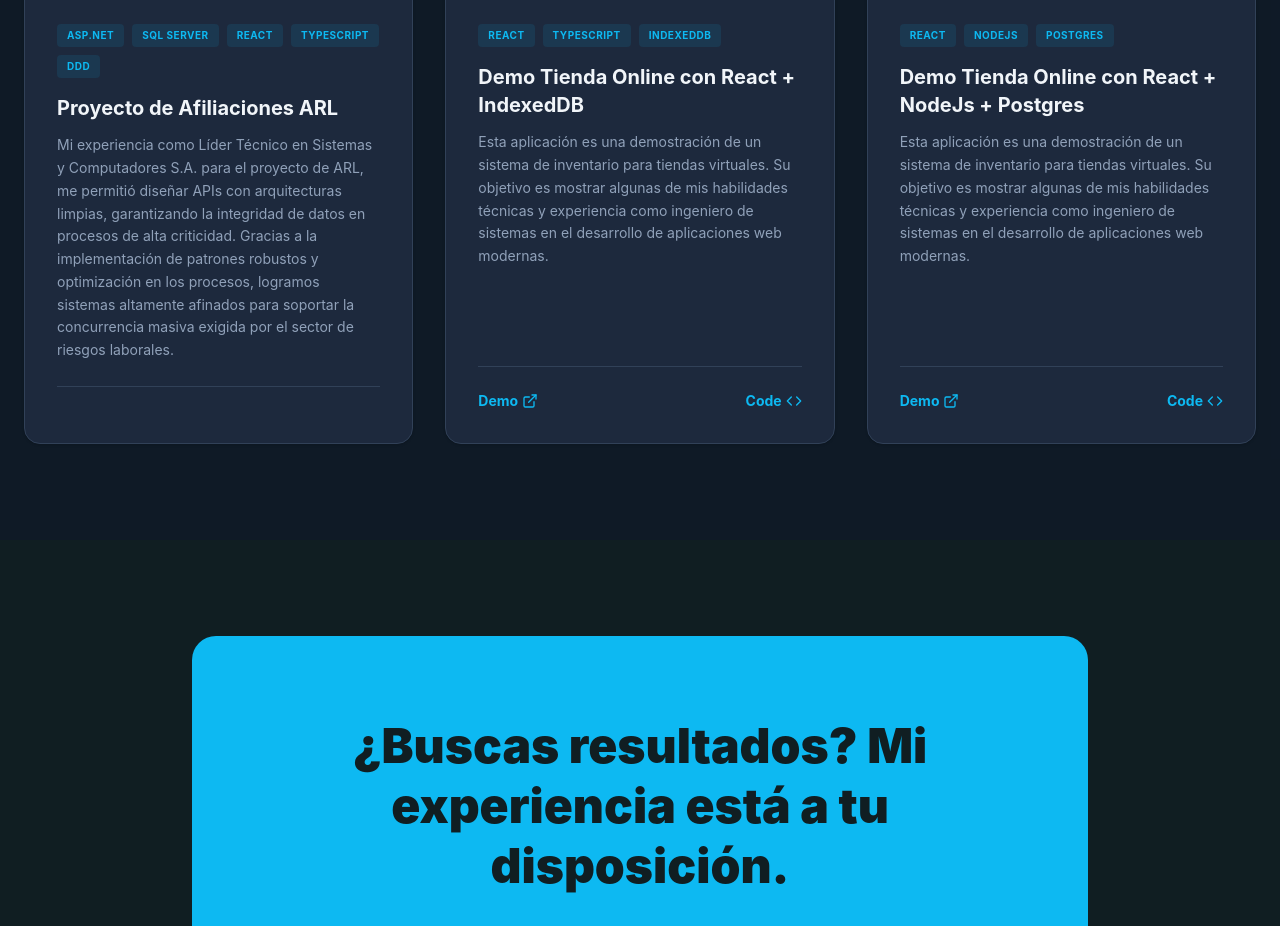
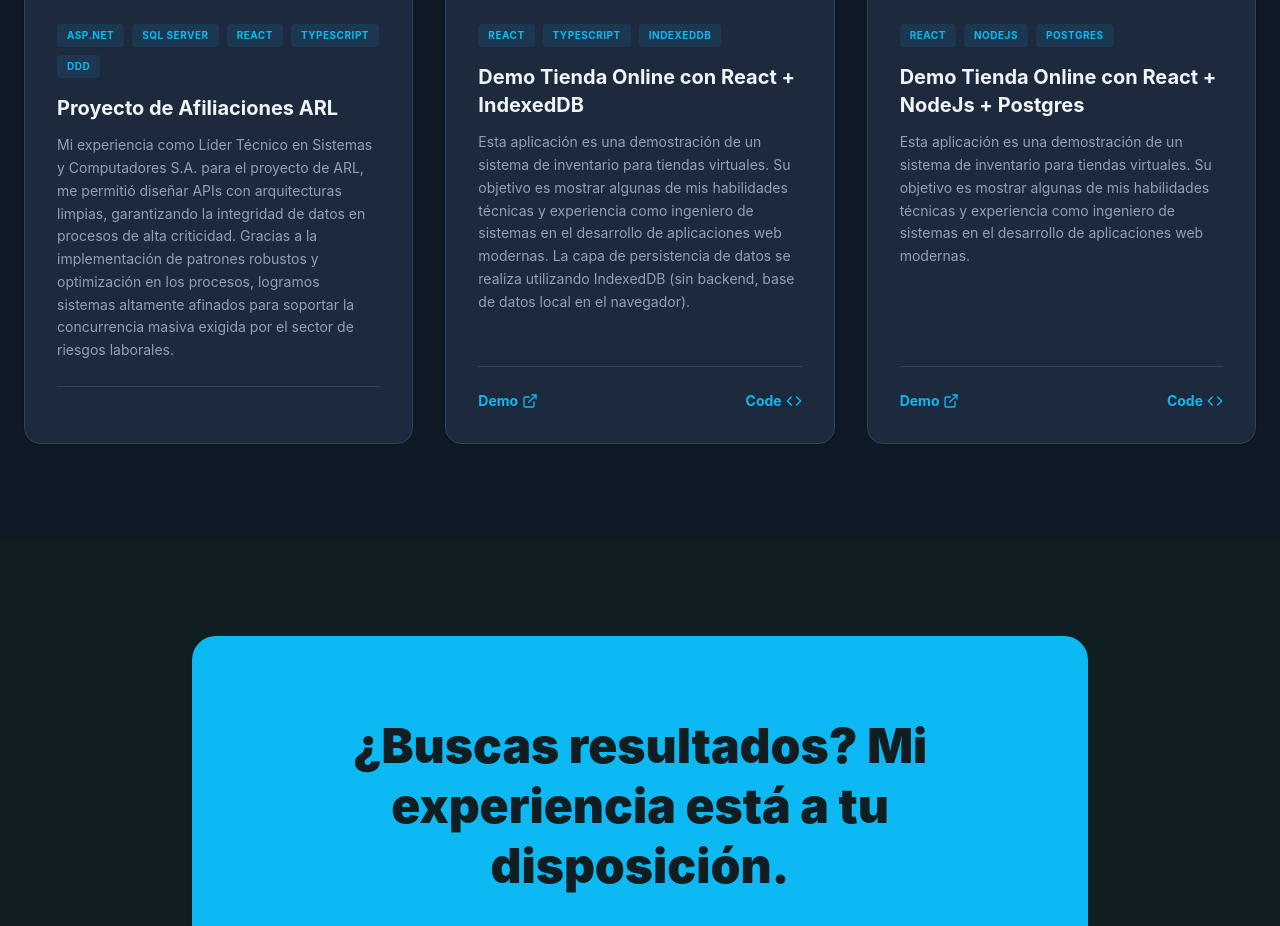
Before and after one commit to dubian26/portafolio, a React (Vite) app: page / in a window 1280 px wide. Shown: the part 3860-4786 px from the top of the page. Built offline with nearby package versions, Linux system fonts and the light colour scheme.

Commit message:
Ajuste del texto en projects

```diff
--- a/src/constants.ts
+++ b/src/constants.ts
@@ -92,7 +92,8 @@ export const PROJECTS: Project[] = [
       description: "Esta aplicación es una demostración de un sistema de inventario " +
          "para tiendas virtuales. Su objetivo es mostrar algunas de mis habilidades " +
          "técnicas y experiencia como ingeniero de sistemas en el desarrollo " +
-         "de aplicaciones web modernas.",
+         "de aplicaciones web modernas. La capa de persistencia de datos se realiza " +
+         "utilizando IndexedDB (sin backend, base de datos local en el navegador).",
       image: ecomerceImage,
       tags: ["REACT", "TYPESCRIPT", "INDEXEDDB"],
       links: {
```
Also changed, not shown: src/components/Header.tsx (+5 -5 lines).
